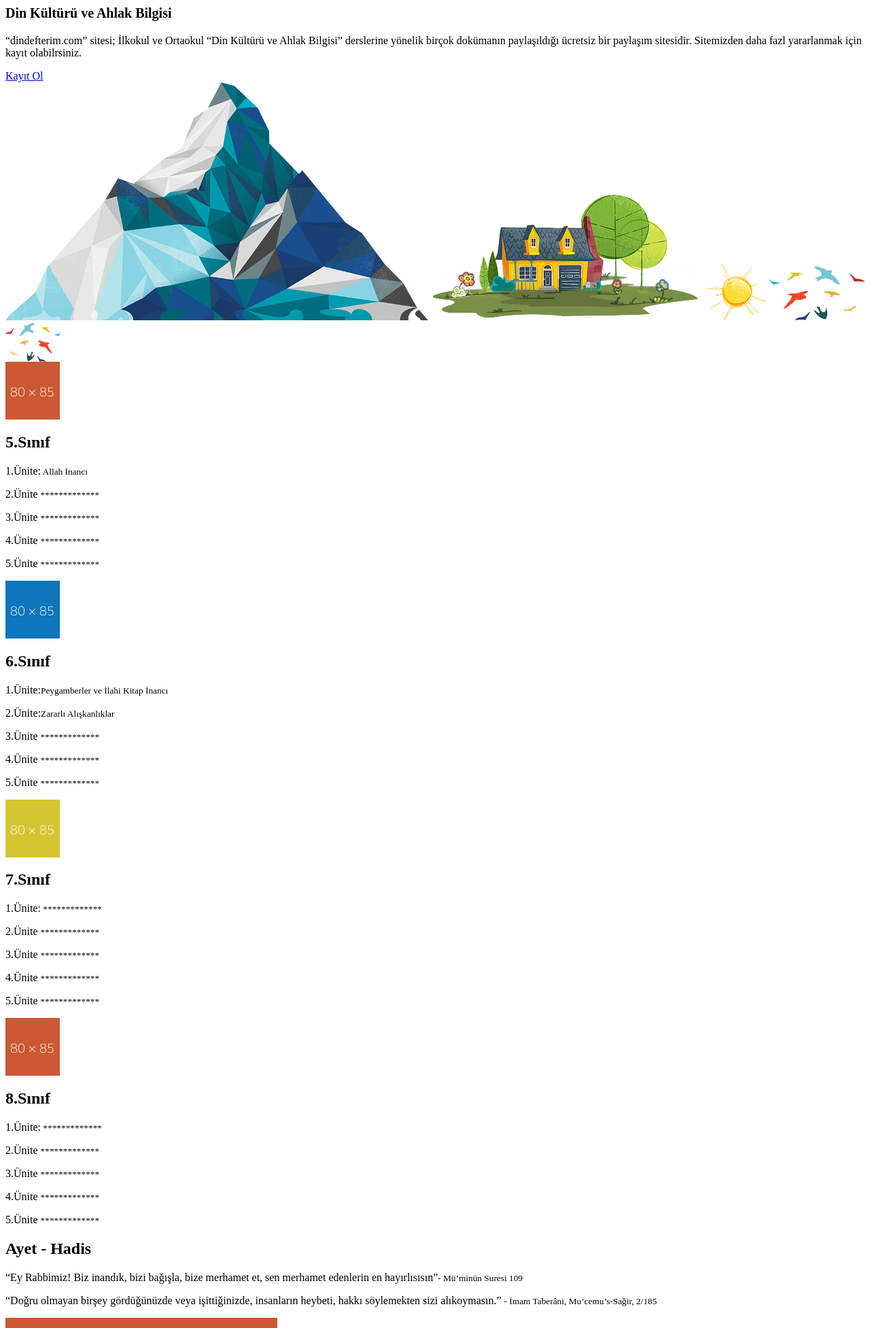
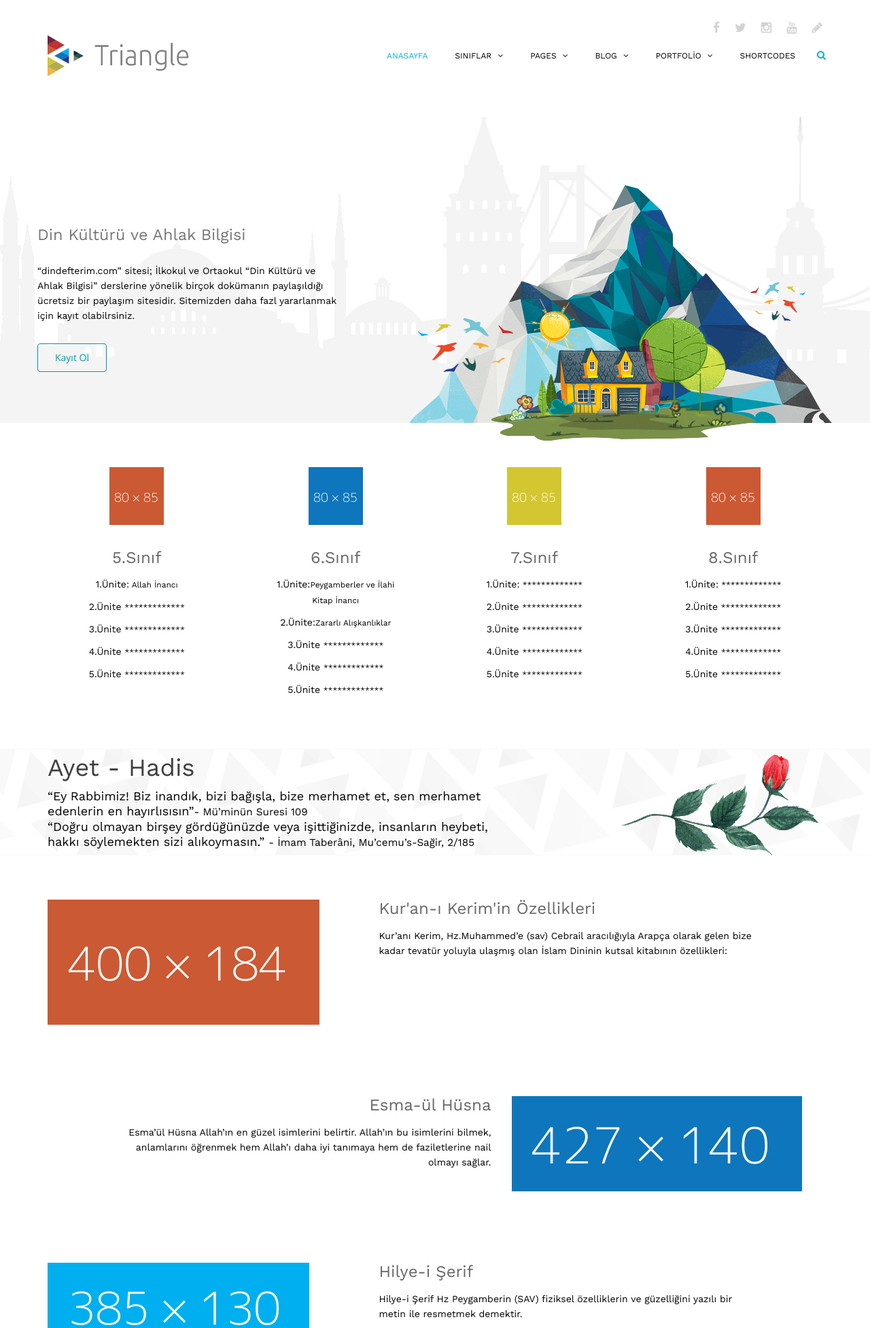
Before and after one commit to HalukHackali/dindefterim-Web_Site-Django, a Django app: page / in a window 1280 px wide. Shown: the top 1953 px of the page at 68% size. Run offline with Django 3.2, Linux system fonts and the light colour scheme; some libraries are stand-ins or nearby versions.

Commit message:
anasayfa düzenlendi ve base.html oluşturuldu

```diff
--- a/blog/templates/pages/anasayfa.html
+++ b/blog/templates/pages/anasayfa.html
@@ -1,8 +1,9 @@
-
+{% extends 'base.html' %}
 {% load static %}
 
 
-
+<title>{% block titile %}Anasayfa | dindefterim {% endblock %}</title>
+{% block content %}
 
 
     <section id="home-slider">
@@ -181,3 +182,5 @@
         </div>
      </section>
     <!--/#clients-->
+
+{% endblock %}
--- /dev/null
+++ b/templates/base.html
@@ -0,0 +1,195 @@
+{% load static %}
+
+<!DOCTYPE html>
+<html lang="tr">
+<head>
+    <meta charset="utf-8">
+    <meta name="viewport" content="width=device-width, initial-scale=1.0">
+    <meta name="description" content="">
+    <meta name="author" content="">
+    <title>{% block titile %} {% endblock %}</title>
+    <link href="{% static "css/bootstrap.min.css" %}" rel="stylesheet">
+    <link href="{% static "css/font-awesome.min.css" %}" rel="stylesheet">
+    <link href="{% static "css/animate.min.css" %}" rel="stylesheet">
+    <link href="{% static "css/lightbox.css" %}" rel="stylesheet">
+	<link href="{% static "css/main.css" %}" rel="stylesheet">
+	<link href="{% static "css/responsive.css" %}" rel="stylesheet">
+
+    <!--[if lt IE 9]>
+	    <script src="{% static "js/html5shiv.js" %}"></script>
+	    <script src="{% static "js/respond.min.js" %}"></script>
+    <![endif]-->
+
+    <link rel="shortcut icon" href="{% static "images/ico/apple-touch-icon-114-precomposed.png" %}" type="image/png">
+    <link rel="apple-touch-icon-precomposed" sizes="144x144" href="{% static "images/ico/apple-touch-icon-144-precomposed.png" %}">
+    <link rel="apple-touch-icon-precomposed" sizes="114x114" href="{% static "images/ico/apple-touch-icon-114-precomposed.png" %}">
+    <link rel="apple-touch-icon-precomposed" sizes="72x72" href="{% static "images/ico/apple-touch-icon-72-precomposed.png" %}">
+    <link rel="apple-touch-icon-precomposed" href="{% static "images/ico/apple-touch-icon-57-precomposed.png" %}">
+</head><!--/head-->
+
+
+<body>
+	<header id="header">
+        <div class="container">
+            <div class="row">
+                <div class="col-sm-12 overflow">
+                   <div class="social-icons pull-right">
+                        <ul class="nav nav-pills">
+                            <li><a href=""><i class="fa fa-facebook"></i></a></li>
+                            <li><a href=""><i class="fa fa-twitter"></i></a></li>
+                            <li><a href=""><i class="fa fa-instagram"></i></a></li>
+                            <li><a href=""><i class="fa fa-youtube"></i></a></li>
+                            <li><a href=""><i class="fa fa-pencil"></i></a></li>
+                        </ul>
+                    </div>
+                </div>
+             </div>
+        </div>
+        <div class="navbar navbar-inverse" role="banner">
+            <div class="container">
+                <div class="navbar-header">
+                    <button type="button" class="navbar-toggle" data-toggle="collapse" data-target=".navbar-collapse">
+                        <span class="sr-only">Toggle navigation</span>
+                        <span class="icon-bar"></span>
+                        <span class="icon-bar"></span>
+                        <span class="icon-bar"></span>
+                    </button>
+
+                    <a class="navbar-brand" href="/">
+                    	<h1><img src="{% static "images/logo.png" %}" alt="logo"></h1>
+                    </a>
+
+                </div>
+                <div class="collapse navbar-collapse">
+                    <ul class="nav navbar-nav navbar-right">
+                        <li class="active"><a href="/">Anasayfa</a></li>
+                        <li class="dropdown"><a href="#">Sınıflar <i class="fa fa-angle-down"></i></a>
+                            <ul role="menu" class="sub-menu">
+                                <li><a href="#">5.Sınıf</a></li>
+                                <li><a href="#">6.Sınıf</a></li>
+                                <li><a href="#">7.Sınıf</a></li>
+                                <li><a href="#">8.Sınıf</a></li>
+                            </ul>
+                        </li>
+                        <li class="dropdown"><a href="#">Pages <i class="fa fa-angle-down"></i></a>
+                            <ul role="menu" class="sub-menu">
+                                <li><a href="aboutus.html">About</a></li>
+                                <li><a href="aboutus2.html">About 2</a></li>
+                                <li><a href="service.html">Services</a></li>
+                                <li><a href="pricing.html">Pricing</a></li>
+                                <li><a href="contact.html">Contact us</a></li>
+                                <li><a href="contact2.html">Contact us 2</a></li>
+                                <li><a href="404.html">404 error</a></li>
+                                <li><a href="coming-soon.html">Coming Soon</a></li>
+                            </ul>
+                        </li>
+                        <li class="dropdown"><a href="blog.html">Blog <i class="fa fa-angle-down"></i></a>
+                            <ul role="menu" class="sub-menu">
+                                <li><a href="blog.html">Blog Default</a></li>
+                                <li><a href="blogtwo.html">Timeline Blog</a></li>
+                                <li><a href="blogone.html">2 Columns + Right Sidebar</a></li>
+                                <li><a href="blogthree.html">1 Column + Left Sidebar</a></li>
+                                <li><a href="blogfour.html">Blog Masonary</a></li>
+                                <li><a href="blogdetails.html">Blog Details</a></li>
+                            </ul>
+                        </li>
+                        <li class="dropdown"><a href="portfolio.html">Portfolio <i class="fa fa-angle-down"></i></a>
+                            <ul role="menu" class="sub-menu">
+                                <li><a href="portfolio.html">Portfolio Default</a></li>
+                                <li><a href="portfoliofour.html">Isotope 3 Columns + Right Sidebar</a></li>
+                                <li><a href="portfolioone.html">3 Columns + Right Sidebar</a></li>
+                                <li><a href="portfoliotwo.html">3 Columns + Left Sidebar</a></li>
+                                <li><a href="portfoliothree.html">2 Columns</a></li>
+                                <li><a href="portfolio-details.html">Portfolio Details</a></li>
+                            </ul>
+                        </li>
+                        <li><a href="shortcodes.html ">Shortcodes</a></li>
+                    </ul>
+                </div>
+                <div class="search">
+                    <form role="form">
+                        <i class="fa fa-search"></i>
+                        <div class="field-toggle">
+                            <input type="text" class="search-form" autocomplete="off" placeholder="Arama yap">
+                        </div>
+                    </form>
+                </div>
+            </div>
+        </div>
+    </header>
+    <!--/#header-->
+
+{% block content %}
+
+<!-- Sayfaların kendine ait kodları buraya gelmiş olacak -->
+
+{% endblock %}
+
+<!--/#footer-->
+ <footer id="footer">
+        <div class="container">
+            <div class="row">
+                <div class="col-sm-12 text-center bottom-separator">
+                    <img src="{% static "images/home/under.png" %}" class="img-responsive inline" alt="">
+                </div>
+                <div class="col-md-4 col-sm-6">
+                    <div class="testimonial bottom">
+                        <h2>dindefterim.com</h2>
+                        <div class="media">
+                            <div class="pull-left">
+                                <a href="#"><img src="{% static "images/home/profile1.png" %}" alt=""></a>
+                            </div>
+                            <div class="media-body">
+                                <blockquote>Hayra vesile olan, hayrı yapan gibidir.</blockquote>
+                                <h3><a href="#">- Hz Muhammed</a></h3>
+                            </div>
+                         </div>
+                        <div class="media">
+                            <div class="pull-left">
+                                <a href="#"><img src="{% static "images/home/profile2.png" %}" alt=""></a>
+                            </div>
+                            <div class="media-body">
+                                <blockquote>(Mü’min) kardeşinle münakaşa etme, onun hoşuna gitmeyecek şakalar yapma ve ona yerine getirmeyeceğin bir söz verme.</blockquote>
+                                <h3><a href="">- Hz Muhammed</a></h3>
+                            </div>
+                        </div>
+                    </div>
+                </div>
+                <div class="col-md-3 col-sm-6">
+                    <div class="contact-info bottom">
+                        <h2>İletişim</h2>
+                        <address>
+                        E-mail: <a href="bilgi@dindefterim.com">bilgi@dindefterim.com</a> <br>
+                        Telefon: +1 (123) 456 7890 <br>
+                        Fax: +1 (123) 456 7891 <br>
+                        </address>
+
+                        <h2>Adres</h2>
+                        <address>
+                        www.dindefterim.com <br>
+                        İstanbul, Fatih <br>
+                        Türkiye <br>
+                        </address>
+                    </div>
+                </div>
+                <div class="col-md-4 col-sm-12">
+                    <!-- COL - MD 4   COL SM 12 -->
+                </div>
+                <div class="col-sm-12">
+                    <div class="copyright-text text-center">
+                        <p>&copy; dindefterim.com 2021. All Rights Reserved.</p>
+                        <p>Designed by <a target="_blank" href="http://www.dindefterim.com">dindefterim</a></p>
+                    </div>
+                </div>
+            </div>
+        </div>
+    </footer>
+    <!--/#footer-->
+
+    <script type="text/javascript" src="{% static "js/jquery.js" %}"></script>
+    <script type="text/javascript" src="{% static "js/bootstrap.min.js" %}"></script>
+    <script type="text/javascript" src="{% static "js/lightbox.min.js" %}"></script>
+    <script type="text/javascript" src="{% static "js/wow.min.js" %}"></script>
+    <script type="text/javascript" src="{% static "js/main.js" %}"></script>
+</body>
+</html>
```
